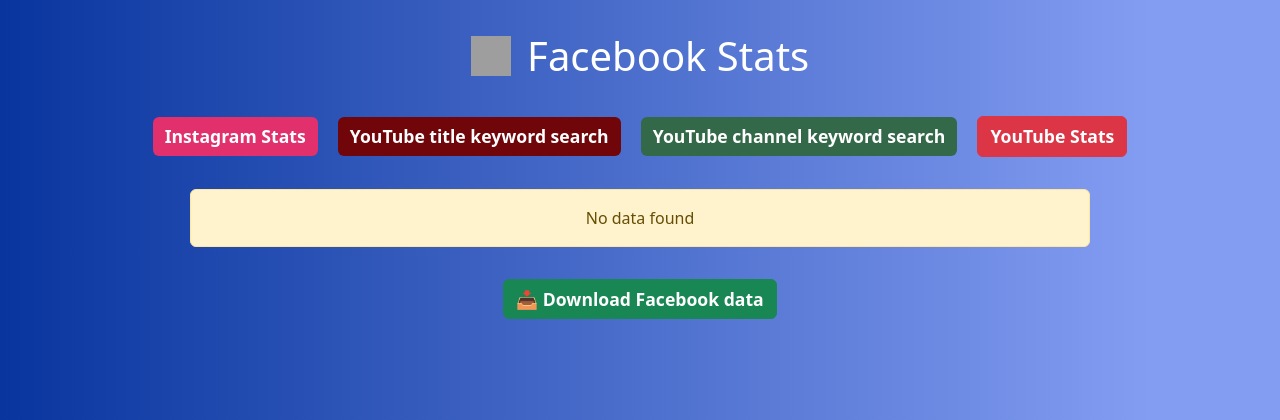
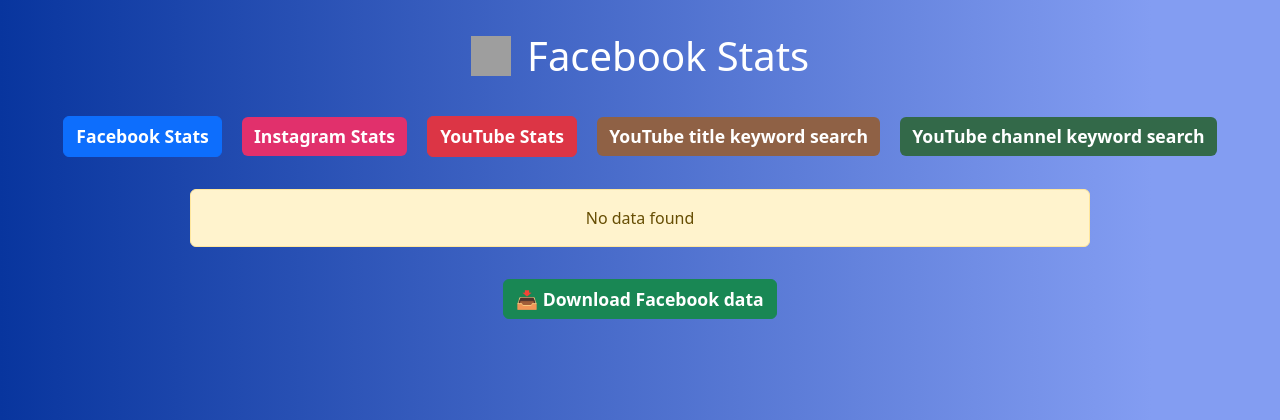
Before and after one commit to NasirMehmood12/keywords_research, a Flask app: page /facebook in a window 1280 px wide. Shown: the top 420 px of the page. Run offline with Flask 3, Linux system fonts and the light colour scheme; data that the repository does not hold is empty; some libraries are stand-ins or nearby versions; grey boxes are pictures that could not be loaded.

Commit message:
Update facebook.html

```diff
--- a/templates/facebook.html
+++ b/templates/facebook.html
@@ -41,12 +41,14 @@
     </h1>
 
 
-    <div class="nav-links">
+        <div class="nav-links">
 
-        <a href="/instagram" class="btn mx-2" style="background-color: #E1306C; color: white; border: none;font-size: 1.1rem; font-weight: 563;">
+        <a href="/facebook" class="btn btn-primary mx-2" style = "font-size: 1.1rem; font-weight: 563;">Facebook Stats</a>
+         <a href="/instagram" class="btn mx-2" style="background-color: #E1306C; color: white; border: none;font-size: 1.1rem; font-weight: 563;">
             Instagram Stats
         </a>
-        <a href="/search-top-videos" class="btn mx-2" style="background-color: #700609; color: white; border: none;font-size: 1.1rem; font-weight: 563;">
+        <a href="/youtube" class="btn btn-danger mx-2" style="font-size: 1.1rem; font-weight: 563;">YouTube Stats</a>
+        <a href="/search-top-videos" class="btn mx-2" style="background-color: #8f6145; color: white; border: none;font-size: 1.1rem; font-weight: 563;">
             YouTube title keyword search
         </a>
 
@@ -59,7 +61,6 @@
         <!-- <a href="/simple_stats" class="btn mx-2" style="background-color: #336949; color: white; border: none;font-size: 1.1rem; font-weight: 563;">
             YouTube channel wise stats
         </a> -->
-        <a href="/youtube" class="btn btn-danger mx-2" style="font-size: 1.1rem; font-weight: 563;">YouTube Stats</a>
     </div>
 
     <div class="table-container">
```
